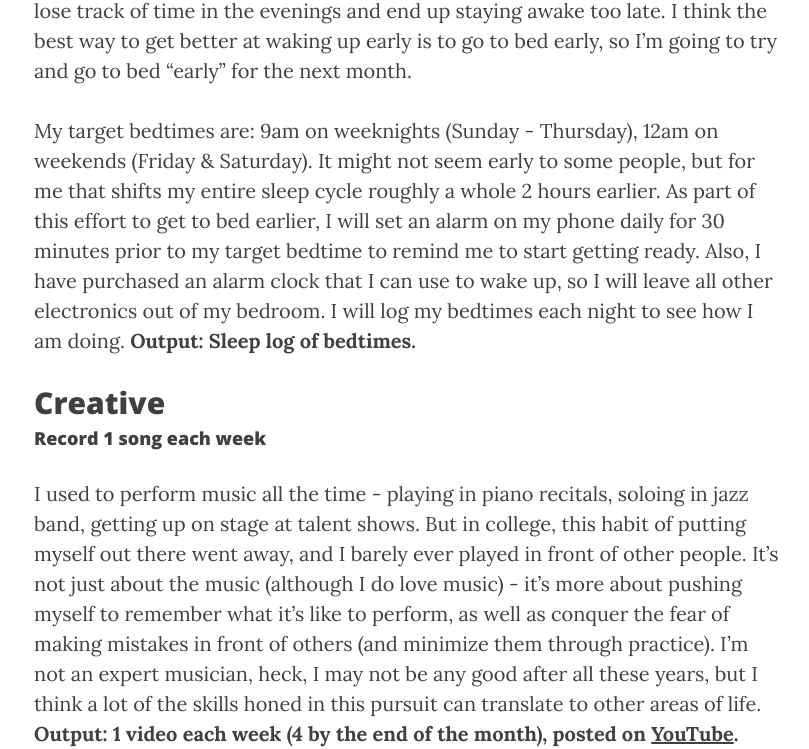
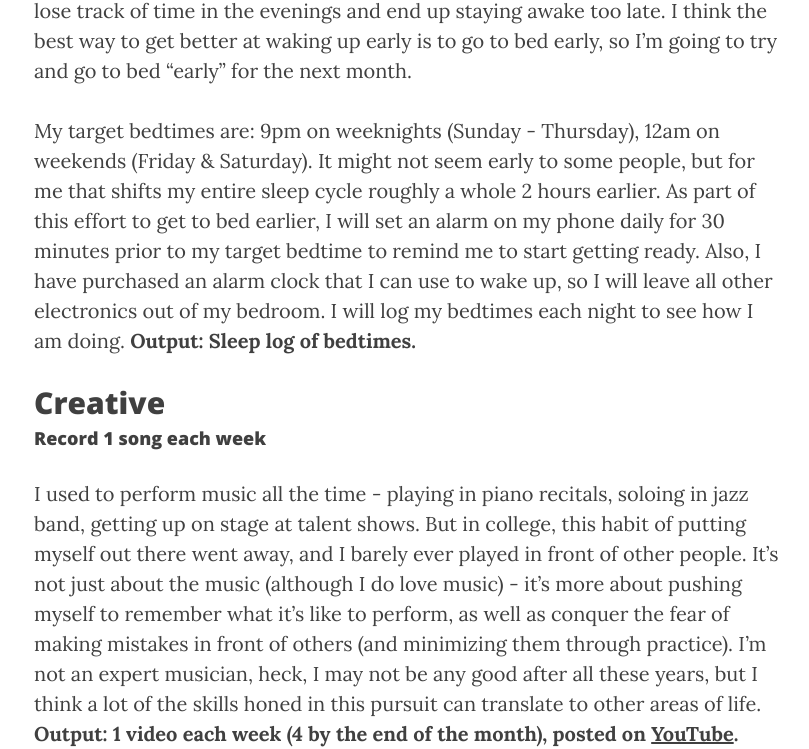
Before and after one commit to bojdell/bodellamaria, a Jekyll site: the page built from bodellamaria_jekyll/_posts/2015-10-01-pie-october.markdown, in a window 1280 px wide. Shown: the part 1103-1852 px from the top of the page, without its empty margins (231-1040 px from the left). Built offline with Jekyll 4.4.1, drawn with Linux system fonts in a browser that asks for light colours; nearby versions of some CDN libraries; comment, search, counter and statistics services are not loaded.

Commit message:
fixed typos

```diff
--- a/bodellamaria_jekyll/_posts/2015-10-01-pie-october.markdown
+++ b/bodellamaria_jekyll/_posts/2015-10-01-pie-october.markdown
@@ -19,14 +19,14 @@ Basically I picked out three medium-term goals for myself that I will be achievi
 
 I have never been a morning person, but I like the idea of getting up early and having a head start on the day. I don’t get enough sleep as it is, usually because I lose track of time in the evenings and end up staying awake too late. I think the best way to get better at waking up early is to go to bed early, so I’m going to try and go to bed “early” for the next month.
 
-My target bedtimes are: 9am on weeknights (Sunday - Thursday), 12am on weekends (Friday & Saturday). It might not seem early to some people, but for me that shifts my entire sleep cycle roughly a whole 2 hours earlier. As part of this effort to get to bed earlier, I will set an alarm on my phone daily for 30 minutes prior to my target bedtime to remind me to start getting ready. Also, I have purchased an alarm clock that I can use to wake up, so I will leave all other electronics out of my bedroom. I will log my bedtimes each night to see how I am doing.
+My target bedtimes are: 9pm on weeknights (Sunday - Thursday), 12am on weekends (Friday & Saturday). It might not seem early to some people, but for me that shifts my entire sleep cycle roughly a whole 2 hours earlier. As part of this effort to get to bed earlier, I will set an alarm on my phone daily for 30 minutes prior to my target bedtime to remind me to start getting ready. Also, I have purchased an alarm clock that I can use to wake up, so I will leave all other electronics out of my bedroom. I will log my bedtimes each night to see how I am doing.
 **Output: Sleep log of bedtimes.**
 
 ##Creative
 
 ####Record 1 song each week
 
-I used to perform music all the time - playing in piano recitals, soloing in jazz band, getting up on stage at talent shows. But in college, this habit of putting myself out there went away, and I barely ever played in front of other people. It’s not just about the music (although I do love music) - it’s more about pushing myself to remember what it’s like to perform, as well as conquer the fear of making mistakes in front of others (and minimize them through practice). I’m not an expert musician, heck, I may not be any good after all these years, but I think a lot of the skills honed in this pursuit can translate to other areas of life.
+I used to perform music all the time - playing in piano recitals, soloing in jazz band, getting up on stage at talent shows. But in college, this habit of putting myself out there went away, and I barely ever played in front of other people. It’s not just about the music (although I do love music) - it’s more about pushing myself to remember what it’s like to perform, as well as conquer the fear of making mistakes in front of others (and minimizing them through practice). I’m not an expert musician, heck, I may not be any good after all these years, but I think a lot of the skills honed in this pursuit can translate to other areas of life.
 **Output: 1 video each week (4 by the end of the month), posted on [YouTube](https://www.youtube.com/channel/UCM_doOFPwfZV04n7ZIip2aA).**
 
 ##Intellectual
```
